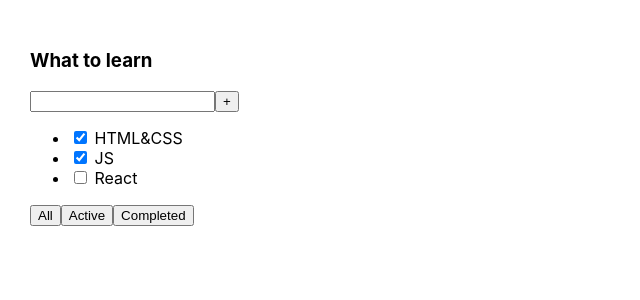
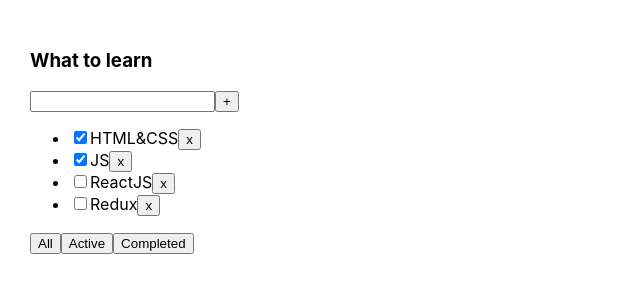
Before and after one commit to xyzimusic/todolist, a React (Create React App) app: page / in a window 1280 px wide. Shown: the top 300 px of the page, without its empty margins (0-640 px from the left). Built offline with nearby package versions, Linux system fonts and the light colour scheme.

Commit message:
todo-list_2

```diff
--- a/src/App.tsx
+++ b/src/App.tsx
@@ -1,26 +1,44 @@
-import React from 'react';
+import React, {useState} from 'react';
 import './App.css';
+import Todolist, {TaskType} from "./Todolist";
+
+export type FilterValuesType = 'all' | 'completed' | 'active'
 
 function App() {
+
+    let [filter, setFilter] = useState<FilterValuesType>('all')
+    let [tasks, setTasks] = useState<TaskType[]>([
+        {id: 1, title: "HTML&CSS", isDone: true},
+        {id: 2, title: "JS", isDone: true},
+        {id: 3, title: "ReactJS", isDone: false},
+        {id: 4, title: "Redux", isDone: false},
+    ])
+
+    function removeTask(id: number) {
+        let filteredTasks = tasks.filter(item => item.id !== id)
+        setTasks(filteredTasks)
+    }
+
+    let tasksForTodoList = tasks;
+
+    if (filter === 'completed') {
+        tasksForTodoList = tasks.filter(t => t.isDone)
+    }
+    if (filter === 'active') {
+        tasksForTodoList = tasks.filter(t => !t.isDone)
+    }
+
+    function changeFilter(value: FilterValuesType) {
+        setFilter(value)
+    }
+
     return (
         <div className="App">
-            <div>
-                <h3>What to learn</h3>
-                <div>
-                    <input/>
-                    <button>+</button>
-                </div>
-                <ul>
-                    <li><input type="checkbox" checked={true}/> <span>HTML&CSS</span></li>
-                    <li><input type="checkbox" checked={true}/> <span>JS</span></li>
-                    <li><input type="checkbox" checked={false}/> <span>React</span></li>
-                </ul>
-                <div>
-                    <button>All</button>
-                    <button>Active</button>
-                    <button>Completed</button>
-                </div>
-            </div>
+            <Todolist title='What to learn'
+                      tasks={tasksForTodoList}
+                      removeTask={removeTask}
+                      changeFilter={changeFilter}
+            />
         </div>
     );
 }
--- /dev/null
+++ b/src/Todolist.tsx
@@ -0,0 +1,56 @@
+import React from 'react';
+import {FilterValuesType} from "./App";
+
+export type TaskType = {
+    id: number
+    title: string
+    isDone: boolean
+}
+type PropsType = {
+    title: string
+    tasks: TaskType[]
+    removeTask: (id: number) => void
+    changeFilter: (id: FilterValuesType) => void
+}
+
+const Todolist = ({title, tasks, removeTask, changeFilter}: PropsType) => {
+    return (
+        <div>
+            <h3>{title}</h3>
+            <div>
+                <input/>
+                <button>+</button>
+            </div>
+            <ul>
+                {tasks.map((item: TaskType) => {
+                    return (
+                        <li key={item.id}>
+                            <input type="checkbox" checked={item.isDone}/>
+                            <span>{item.title}</span>
+                            <button onClick={() => {
+                                removeTask(item.id)
+                            }}>x
+                            </button>
+                        </li>
+                    )
+                })}
+            </ul>
+            <div>
+                <button onClick={() => {
+                    changeFilter('all')
+                }}>All
+                </button>
+                <button onClick={() => {
+                    changeFilter('active')
+                }}>Active
+                </button>
+                <button onClick={() => {
+                    changeFilter('completed')
+                }}>Completed
+                </button>
+            </div>
+        </div>
+    );
+};
+
+export default Todolist;
--- a/src/index.tsx
+++ b/src/index.tsx
@@ -4,14 +4,8 @@
 import App from './App';
 
 
-const root = ReactDOM.createRoot(
-  document.getElementById('root') as HTMLElement
-);
-root.render(
-  <React.StrictMode>
-    <App />
-  </React.StrictMode>
-);
+const root = ReactDOM.createRoot(document.getElementById('root') as HTMLElement);
+root.render(<App/>);
 
 // If you want to start measuring performance in your app, pass a function
 // to log results (for example: reportWebVitals(console.log))
```
